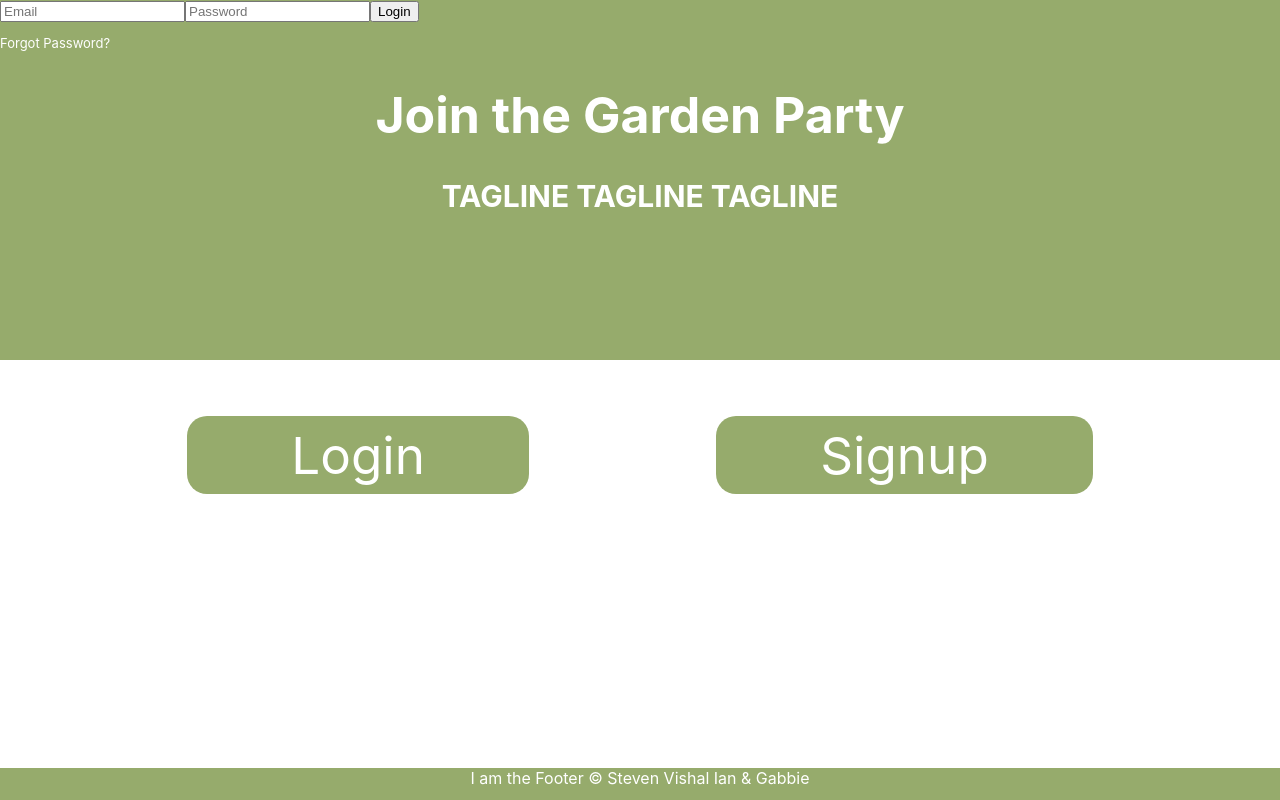
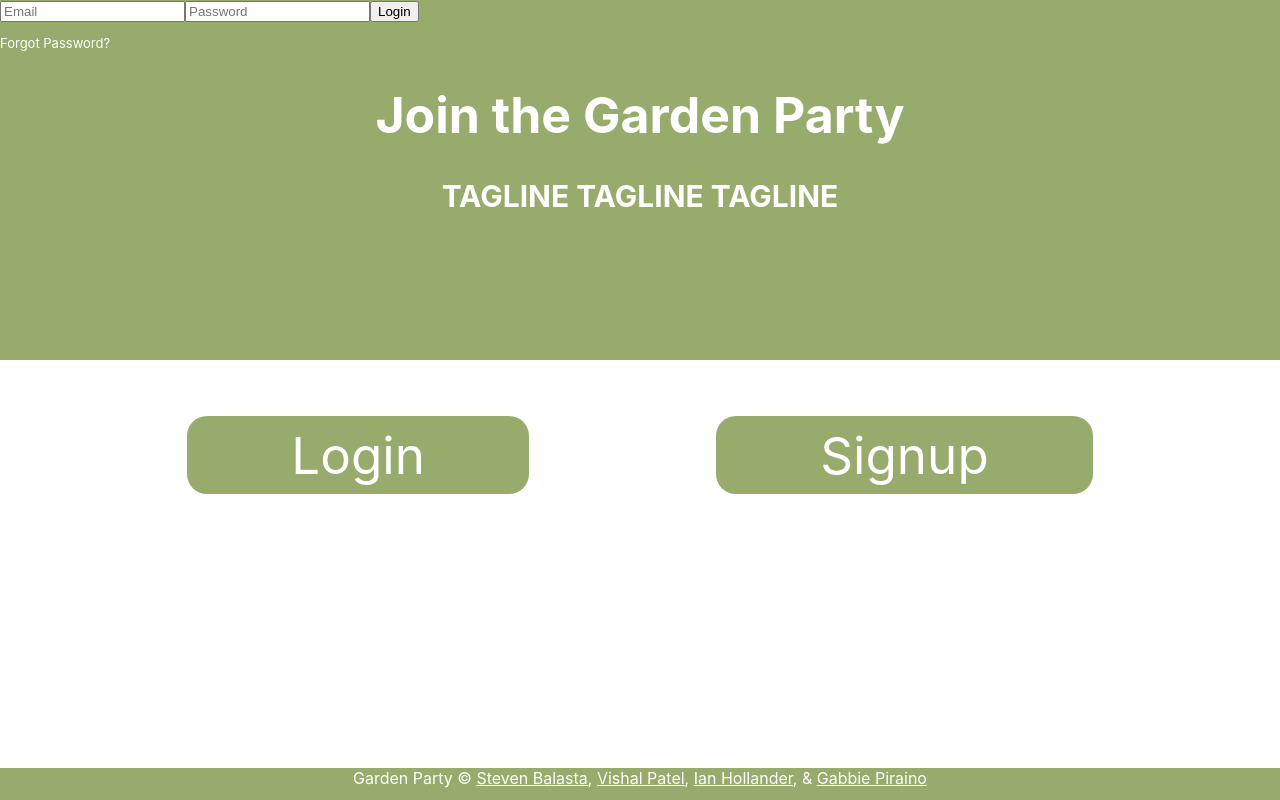
Before and after one commit to pirainogi/garden-pi-frontend, a React (Create React App) app: page / in a window 1280 px wide. Built offline with nearby package versions, Linux system fonts and the light colour scheme; no server answers.

Commit message:
changed the footer

```diff
--- a/src/components/footer.js
+++ b/src/components/footer.js
@@ -5,7 +5,7 @@ const Footer = () => {
 
   return(
     <div className="footer">
-      <p> I am the Footer &copy; Steven Vishal Ian & Gabbie </p>
+      <p> Garden Party &copy; <a href="https://github.com/sbal13">Steven Balasta</a>, <a href="https://github.com/vishalpatel2890">Vishal Patel</a>, <a href="https://github.com/ihollander">Ian Hollander</a>, & <a href="https://github.com/pirainogi">Gabbie Piraino</a></p>
     </div>
   )
 }
--- a/src/css/footer.css
+++ b/src/css/footer.css
@@ -12,3 +12,7 @@
   margin: auto;
   color: white;
 }
+
+.footer a {
+  color: white;
+}
```
